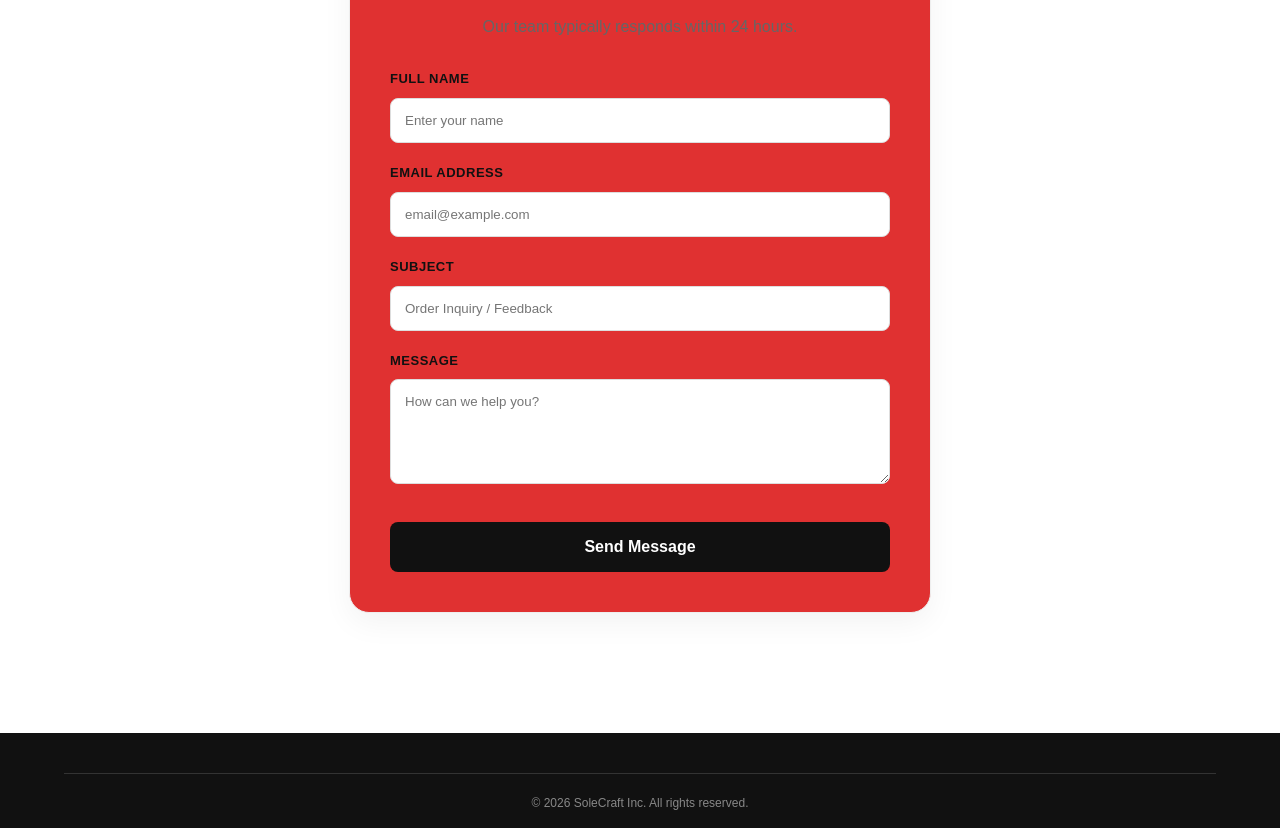
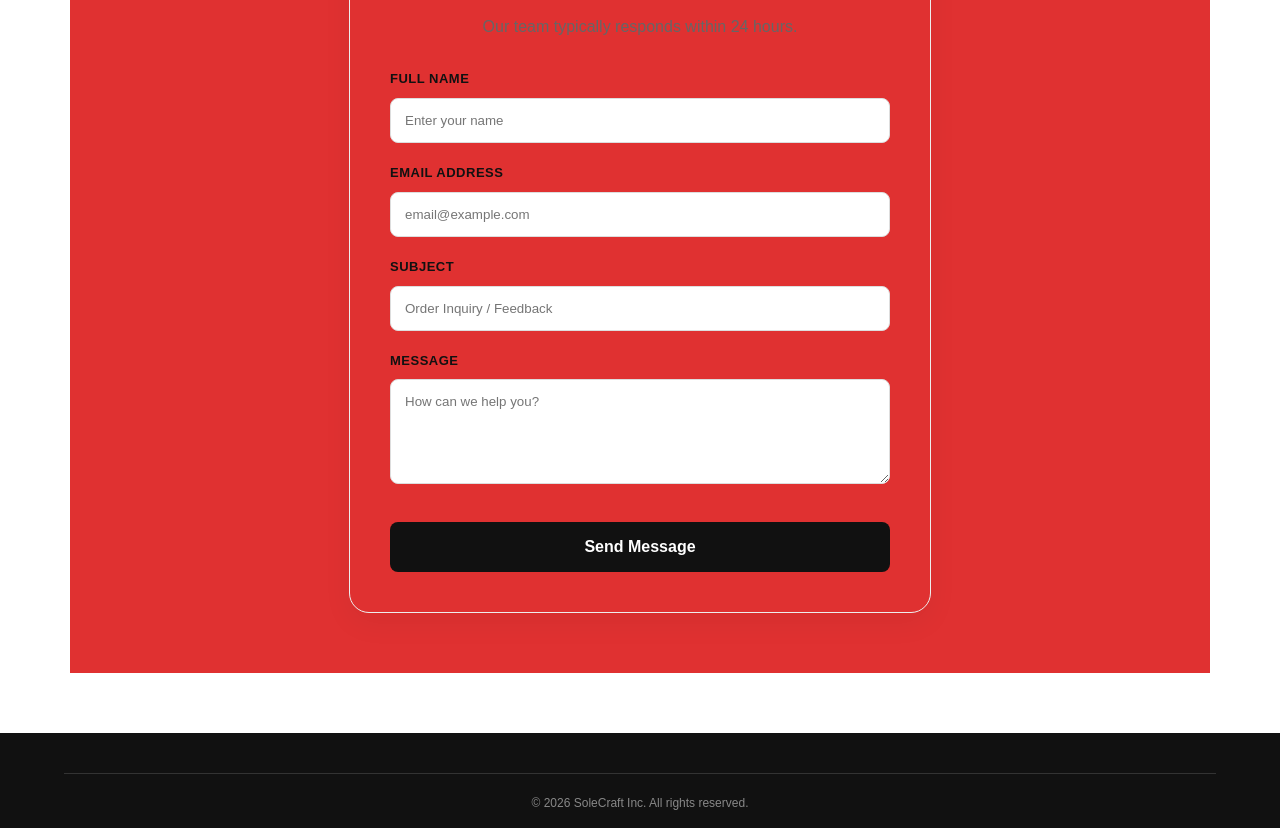
Before and after one commit to hammadnaeem172/ictsolecraft, a plain HTML site: page pages/contact.html in a window 1280 px wide. Shown: the part 223-1051 px from the top of the page. Drawn offline with Linux system fonts and the light colour scheme.

Commit message:
Update contact.css

```diff
--- a/css/contact.css
+++ b/css/contact.css
@@ -10,7 +10,7 @@
         .nav-links a:hover { color: var(--red); }
 
         /* CONTACT FORM CONTAINER */
-        .container { max-width: 1100px; margin: auto; padding: 60px 20px; display: flex; justify-content: center; }
+        .container { max-width: 1100px; margin: auto;background-color: #e03131; padding: 60px 20px; display: flex; justify-content: center; }
 
         .contact-box {
             width: 100%; max-width: 500px; background: white; padding: 40px; background-color: #e03131;
```
